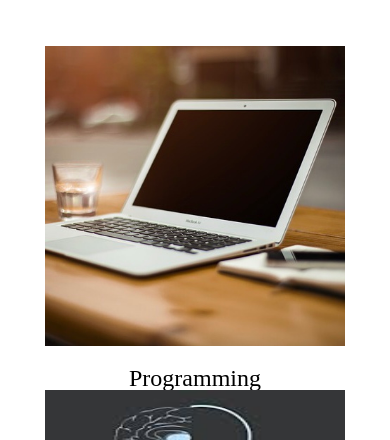
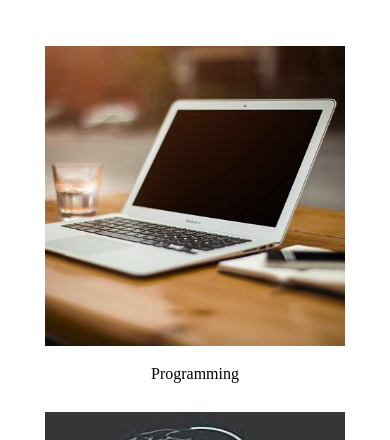
Before and after one commit to MichiY3/michi, a plain HTML site: page index.html in a window 390 px wide. Shown: the part 660-1100 px from the top of the page. Drawn offline with Linux system fonts and the light colour scheme.

Commit message:
スマートフォン用のcurriculum完成

```diff
--- a/CSS/style.css
+++ b/CSS/style.css
@@ -310,8 +310,25 @@ footer .footer-right{
 }
 
 /*タブレット*/
-/*@media screen and (max-width: 960px){
-}*/
+@media screen and (max-width: 960px){
+	body{
+		min-width:700px;
+	}
+/*curriculum*/
+	.img-box{
+		flex-flow:column nowrap;
+	}
+	.img-box li{
+		display:flex;
+		flex-wrap:wrap;
+		align-items:center;
+		margin-right:0;
+	}
+	/*curriculum　ここまで*/
+
+
+}
+
 
 /*スマートフォン*/
 @media screen and (max-width: 480px){
@@ -358,6 +375,8 @@ footer .footer-right{
 	.btn:first-child{
 		margin-top: 0;
 	}
+	/*welcomeここまで*/
+
 
 	/*curriculum*/
 	.img-box{
@@ -368,7 +387,20 @@ footer .footer-right{
 		flex-direction: column;
 		align-items:center;
 		margin-right:0;
+		margin-top:30px;
 	}
+	.img-box li:first-child{
+		margin-top:0px;
+	}
+
+	.img-box li span{
+		font-size:16px;
+		margin-top:20px;
+	}
+	/*curriculum　ここまで*/
+
+
+
 	/*contact*/
 	/*footer*/
 
```
